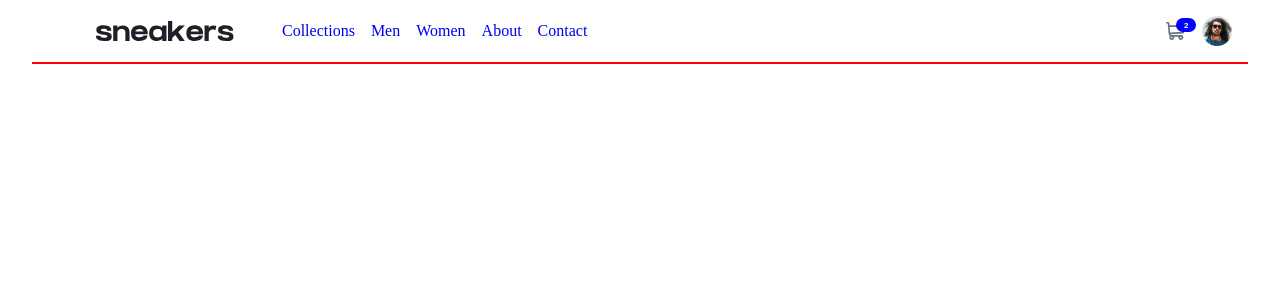
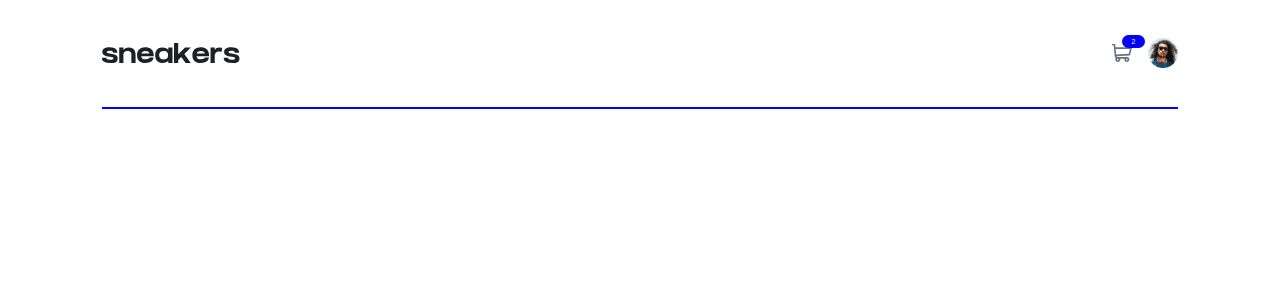
Before and after one commit to akanji-00/sneaker-shop-website, a React (Vite) app: page / in a window 1280 px wide. Shown: the top 300 px of the page. Built offline with nearby package versions, Linux system fonts and the light colour scheme.

Commit message:
Working on the navigation sidebar

```diff
--- a/src/App.jsx
+++ b/src/App.jsx
@@ -4,7 +4,9 @@ import Navigation from "./components/Navigation/Navigation";
 function App() {
   return (
     <>
-      <Navigation />
+      <div className="containerr">
+        <Navigation />
+      </div>
     </>
   );
 }
--- a/src/components/Navigation/NavMenu.jsx
+++ b/src/components/Navigation/NavMenu.jsx
@@ -1,23 +1,5 @@
 import styles from "./Navigation.module.css";
 
 export default function NavMenu() {
-  return (
-    <ul className={styles.nav__list}>
-      <li>
-        <a href="/">Collections</a>
-      </li>
-      <li>
-        <a href="/">Men</a>
-      </li>
-      <li>
-        <a href="/">Women</a>
-      </li>
-      <li>
-        <a href="/">About</a>
-      </li>
-      <li>
-        <a href="/">Contact</a>
-      </li>
-    </ul>
-  );
+  return <h1>navigation</h1>;
 }
--- a/src/components/Navigation/Navigation.jsx
+++ b/src/components/Navigation/Navigation.jsx
@@ -1,34 +1,35 @@
 // import React from "react";
-import { useState } from "react";
+import { useRef, useState } from "react";
 import styles from "./Navigation.module.css";
 import Hamburger from "../../assets/images/icon-menu.svg";
 import Logo from "../../assets/images/logo.svg";
 import Close from "../../assets/images/icon-close.svg";
-import NavMenu from "./NavMenu";
+// import NavMenu from "./NavMenu";
 import NavIcons from "./NavIcons";
 
 function Navigation() {
-  const [toggleMenu, setToggleMenu] = useState(false);
+  const [open, setOpen] = useState(false);
 
   function isOpen() {
-    if (toggleMenu) {
-      setToggleMenu(false);
-    } else setToggleMenu(true);
-    console.log("button clicked");
+    if (open) {
+      setOpen(false);
+      console.log(open);
+    } else setOpen(true);
+    // console.log("Menu closed");
   }
 
   return (
     <>
-      <div className={styles.overlay}></div>
+      {/* <div className={styles.overlay}></div> */}
 
+      <header className={styles.header}>
         <div className="container">
-        <header className={styles.nav}>
-          <div className={styles.nav__left}>
-            <button>
+          <div className="header__container">
+            <div className={styles.header__content}>
+              <button className={styles.menuBtn}>
                 <img
                   onClick={isOpen}
-                className={styles.hamburger}
-                src={!toggleMenu ? Hamburger : Close}
+                  src={!open ? Hamburger : Close}
                   alt="Hamburger menu"
                 />
               </button>
@@ -37,16 +38,31 @@ function Navigation() {
                 <img src={Logo} alt="Brand logo" />
               </div>
 
-            <nav className={styles.menu}>
-              <NavMenu />
+              <nav className={styles.nav__menu}>
+                <ul className={styles.nav__list}>
+                  <li>
+                    <a href="/">Collections</a>
+                  </li>
+                  <li>
+                    <a href="/">Men</a>
+                  </li>
+                  <li>
+                    <a href="/">Women</a>
+                  </li>
+                  <li>
+                    <a href="/">About</a>
+                  </li>
+                  <li>
+                    <a href="/">Contact</a>
+                  </li>
+                </ul>
               </nav>
             </div>
 
-          <div>
             <NavIcons />
           </div>
+        </div>
       </header>
-      </div>
     </>
   );
 }
--- a/src/components/Navigation/Navigation.module.css
+++ b/src/components/Navigation/Navigation.module.css
@@ -1,31 +1,29 @@
-.nav {
-  display: flex;
-  align-items: center;
-  justify-content: space-between;
-  padding: 1rem;
-  position: relative;
-  background: #fff;
-
-  margin-bottom: 10rem;
-  border-bottom: 2px solid red;
-  /* gap: 1rem; */
-  /* z-index: 100; */
+.header {
+  background: white;
 }
 
-.overlay {
-  position: fixed;
-  inset: 0;
-  background: rgba(0, 0, 0, 0.5);
-  opacity: 0;
-  pointer-events: none;
-  transition: opacity 0.3s;
-  z-index: 10;
+.header__content {
+  display: flex;
+  gap: 1rem;
+  justify-content: center;
+  align-items: center;
+}
+
+.menuBtn {
+  display: grid;
+  place-self: center;
+  outline: 2px solid black;
+  padding: 0.2rem;
+  z-index: 2000;
+}
+
+.menuBtn > img {
+  width: 15px;
+  aspect-ratio: 1/1;
 }
 
 .icons {
   display: flex;
-  justify-content: center;
-  align-items: center;
   gap: 1rem;
 }
 
@@ -33,69 +31,50 @@
   position: relative;
 }
 
+.cart {
+  width: 20px;
+}
+
 .badge {
   position: absolute;
-  top: -20%;
-  font-weight: bold;
-  background: blue;
+  top: -3px;
+  background: blue; /* change to the one in the design */
+  border-radius: 5rem;
+  padding: 0.1rem 0.6rem;
+  font-size: 0.5rem;
   color: white;
-  padding: 0.15rem 0.5rem;
-  border-radius: 10px;
-  font-size: 0.5rem;
 }
 
 .profile {
-  width: clamp(20px, 10vw + 1rem, 30px);
+  width: 30px;
 }
 
-.cart {
-  width: clamp(10px, 5vw + 1rem, 20px);
+.nav__menu {
+  position: fixed;
+  left: 0; /*change to 0 on open */
+  top: 0;
+
+  transform: translateX(-100%);
+  transition: transform 0.3s ease;
+  z-index: 1000;
 }
 
-.menu {
-  position: fixed;
-  top: 0;
-  left: -200%;
+.nav__menu.open {
+  transform: translateX(0);
+}
+
+.nav__list {
+  display: flex;
+  flex-direction: column;
+  gap: 2rem;
+  background: red;
   height: 100vh;
-  width: 75%;
-  background: white;
-  padding: 4rem 1.5rem;
-  transition: left 0.3s ease;
-  z-index: 100;
-}
-.nav__left {
-  display: flex;
-  align-items: center;
-  justify-content: center;
-  gap: 1rem;
+  width: 260px;
+  padding: 7rem 2rem;
 }
 
 @media (min-width: 768px) {
-  .hamburger {
-    display: none;
-  }
-
-  .menu {
-    position: static;
-    height: auto;
-    width: auto;
-    padding: 0;
-    display: flex;
-    flex-direction: row;
-  }
-
-  .nav__left {
-    gap: 3rem;
-  }
-
-  .nav__list {
-    display: flex;
-    align-items: center;
-    justify-content: center;
-    gap: 1rem;
-  }
-
-  .overlay {
+  .menuBtn {
     display: none;
   }
 }
--- a/src/index.css
+++ b/src/index.css
@@ -1,6 +1,9 @@
 /* ================ VARIABLES ================== */
 :root {
   --clr-primary: blue;
+
+  --max-width: 1280px;
+  --page-padding: clamp(1rem, 8vw, 10rem);
 }
 
 /* ================ RESETS ================== */
@@ -30,6 +33,7 @@ a {
 button {
   border: none;
   background: none;
+  outline: none;
 }
 
 .flex {
@@ -37,6 +41,22 @@ button {
 }
 
 .container {
-  width: 95%;
-  margin-inline: auto;
+  width: 100%;
+  padding-inline: var(--page-padding);
+  /* margin-inline: auto; */
 }
+
+.header__container {
+  /* height: 100px; */
+  padding-block: clamp(1rem, 3vw, 3rem);
+
+  display: flex;
+  justify-content: space-between;
+  align-items: center;
+}
+
+@media (min-width: 768px) {
+  .header__container {
+    border-bottom: 2px solid blue;
+  }
+}
```
Lines whose indentation alone changed are shown as unchanged.
